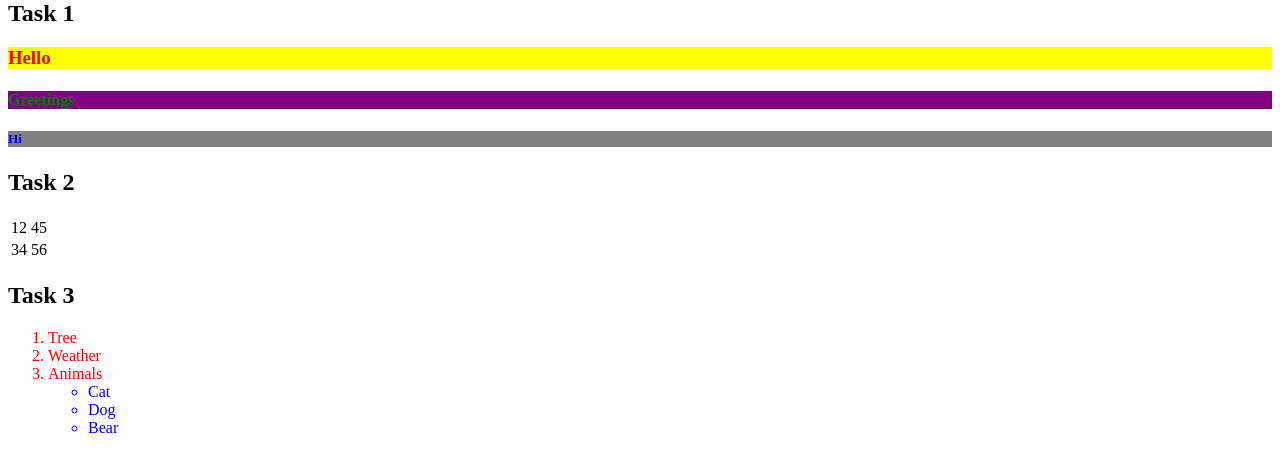
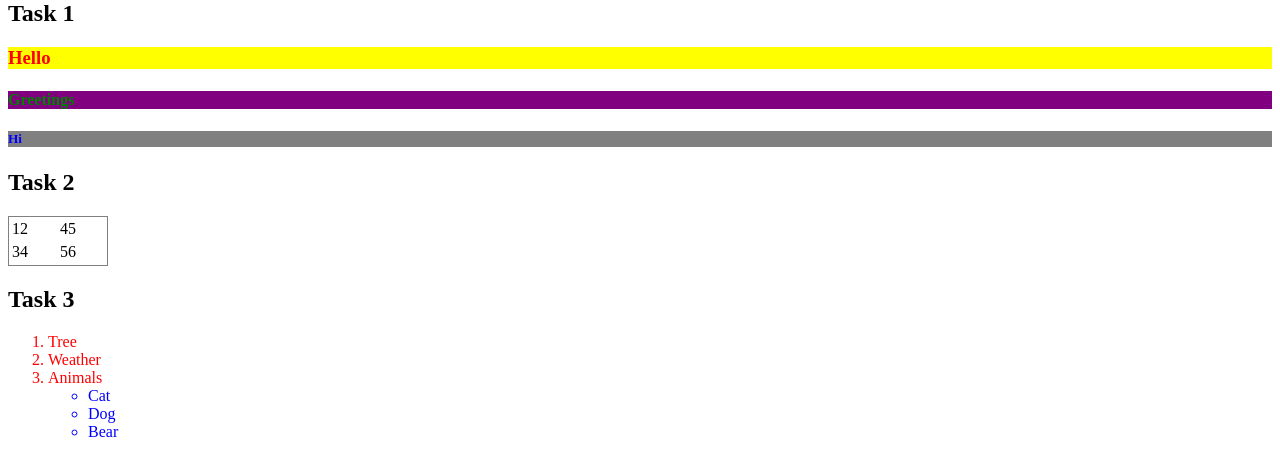
Before and after one commit to Sergeysers/Sergeysers.github.io, a plain HTML site: page index.html in a window 1280 px wide. Shown: the part 66-542 px from the top of the page. Drawn offline with Linux system fonts and the light colour scheme.

Commit message:
Update index.html

```diff
--- a/index.html
+++ b/index.html
@@ -13,9 +13,14 @@
        color: blue;
        background: grey;
    }
-   .body {
-          active-color: white;
-          active-background: red;
+   table {
+          width: 100px;
+          height: 50px;
+          border: 1px grey solid;
+   }
+   .body.active {
+                 color: white;
+                 background: red;
    }
    ol {
        color: red;
```
